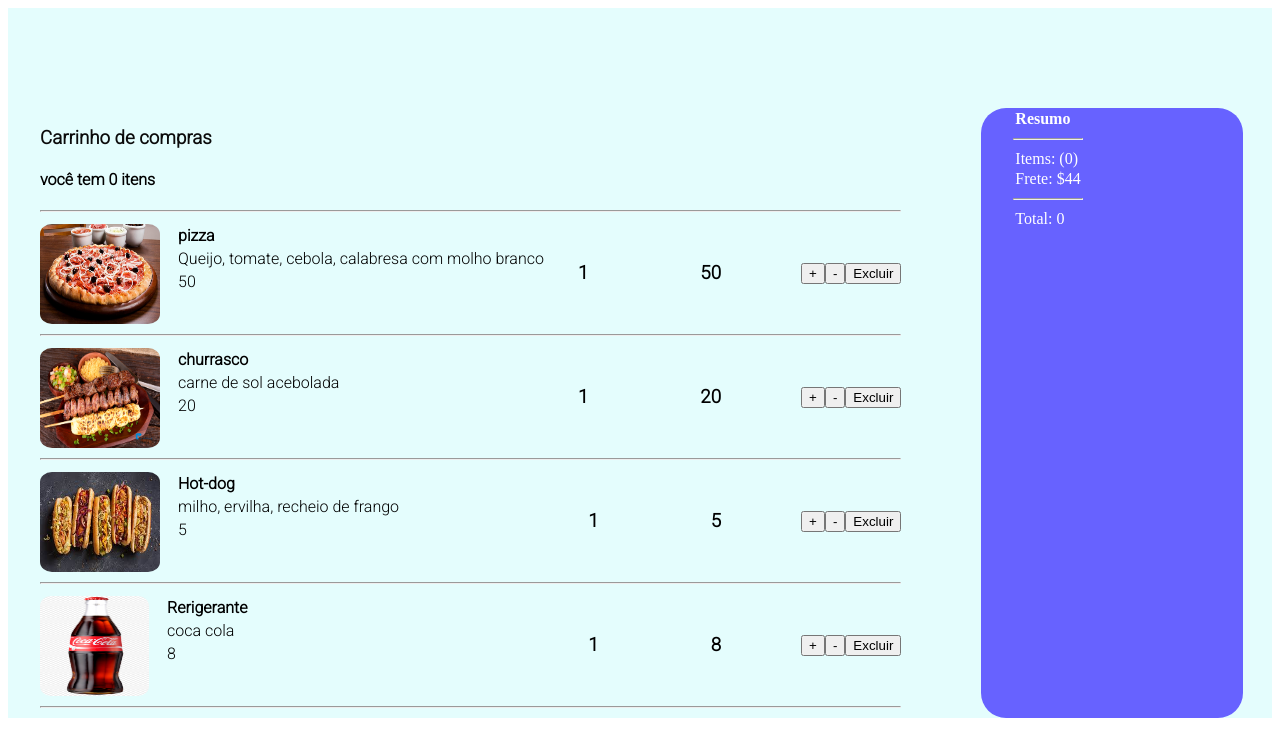
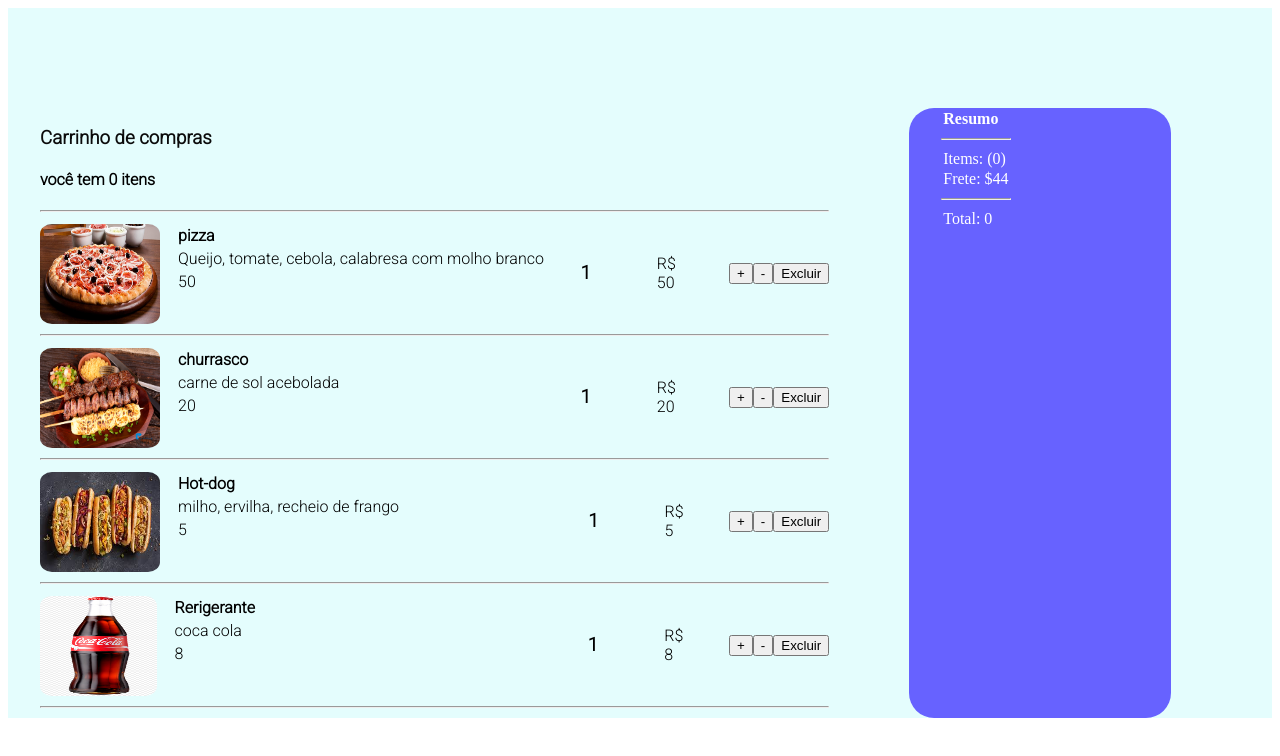
Before and after one commit to marlusmarcos/T-PICOS-ESPECIAIS-EM-ENGENHARIA-DE-SOFTWARE-VI, a React (Vite) app in the folder pessoal/tarefa01/: page / in a window 1280 px wide. Shown: the top 756 px of the page. Built offline with nearby package versions, Linux system fonts and the light colour scheme.

Commit message:
estruturando

```diff
--- a/pessoal/tarefa01/src/componentes/TotalPagar.tsx
+++ b/pessoal/tarefa01/src/componentes/TotalPagar.tsx
@@ -10,9 +10,9 @@ function TotalPagar ({quantidade, preco}: TotalPagar) {
     const [valor, setValor] = useState (quantidade*preco);
     return (
         <div className={styles.elementos}>
-            <h3>
-                {valor}
-            </h3>
+            <p>
+            R$ {valor}
+            </p>
         </div>
     )
 
--- a/pessoal/tarefa01/src/css/teste.module.css
+++ b/pessoal/tarefa01/src/css/teste.module.css
@@ -37,7 +37,7 @@
     display: flex;
     flex-direction: row;
     align-items: center;
-    padding-right: 5rem;
+    padding-right: 2rem;
 
 
 }
@@ -61,12 +61,14 @@
 
 }
 
+
 hr {
     margin: 10px 0;
 }
 p {
     font-weight: 200;
     margin: 2px;
+
 }
 .pResumo {
     color: white;
```
